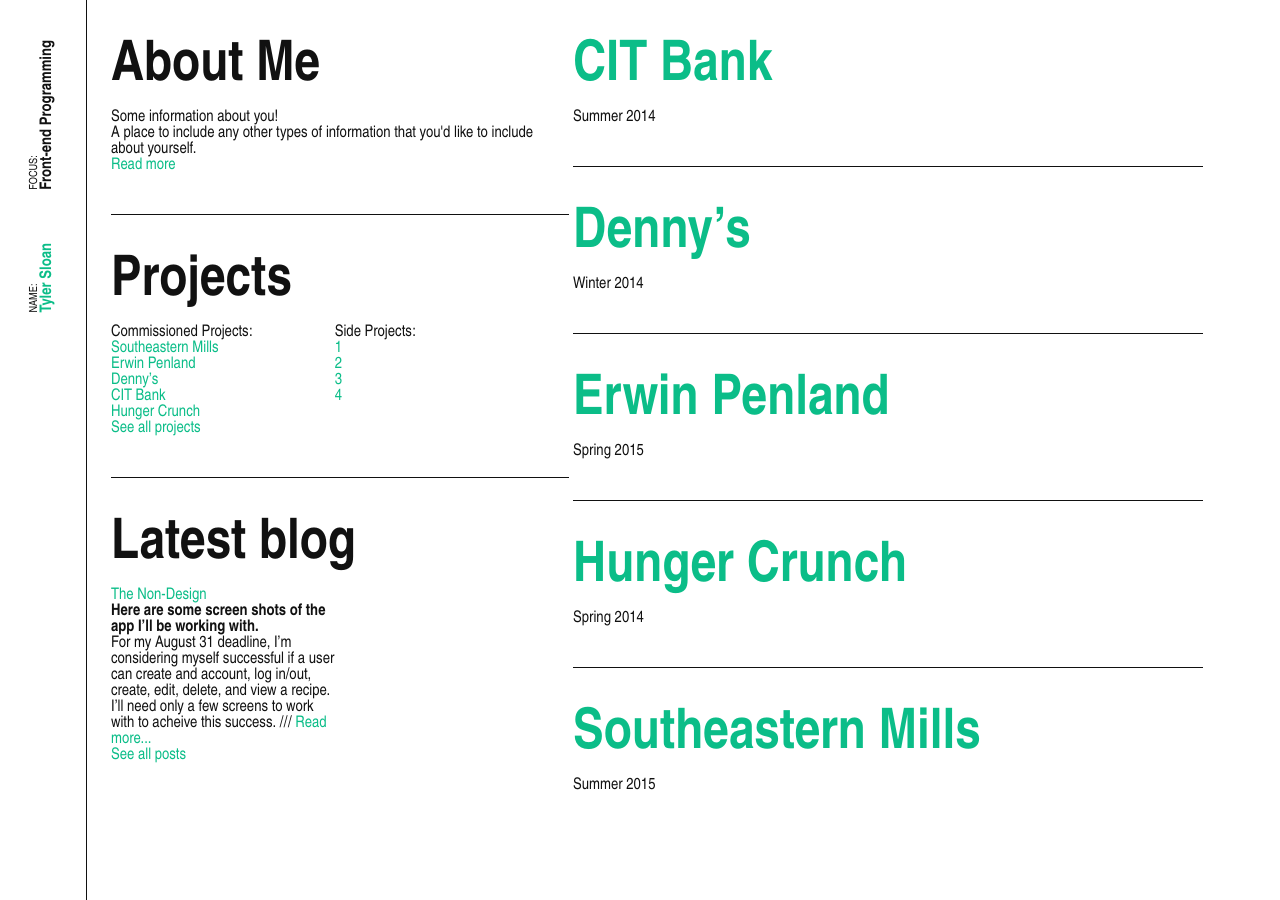
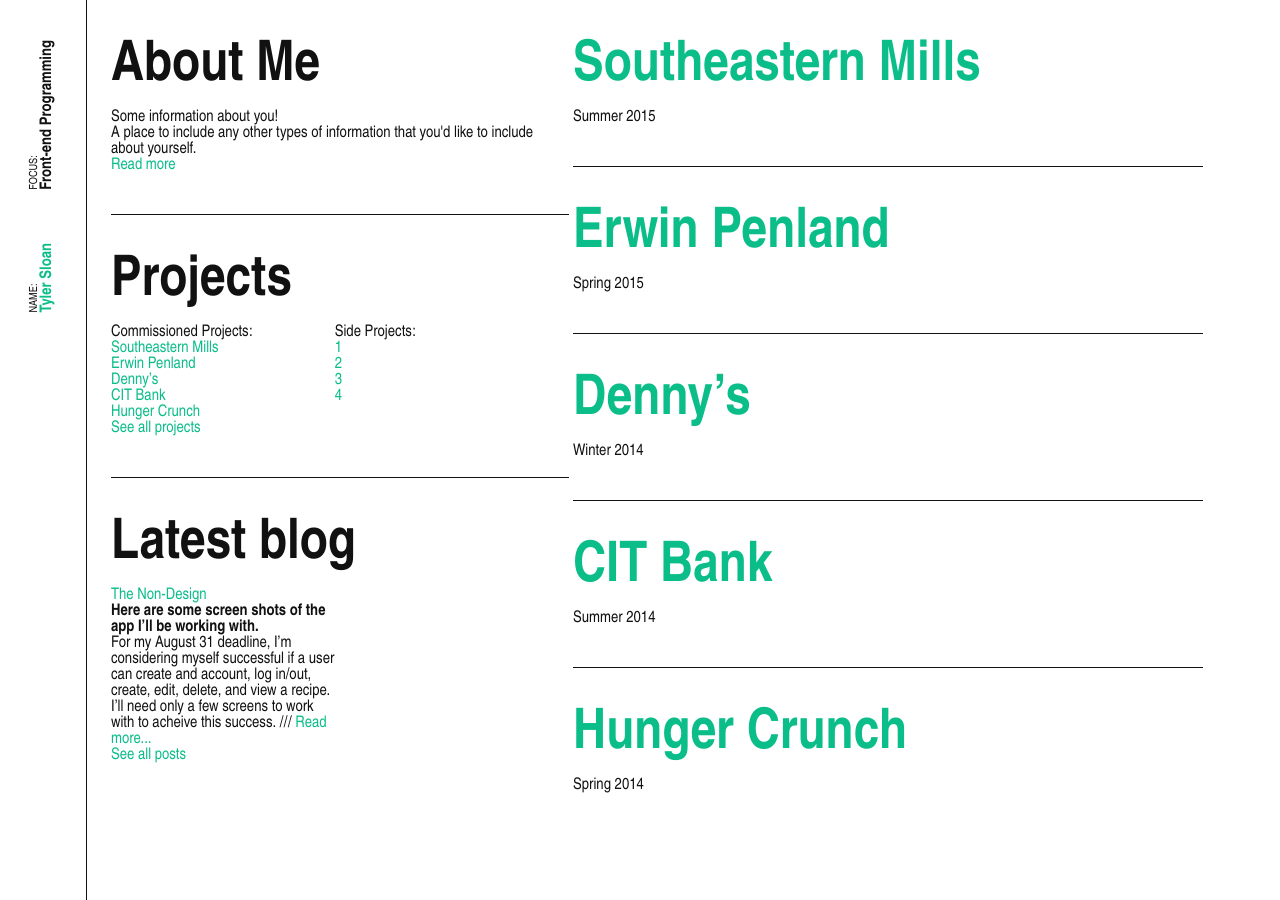
Before and after one commit to tylersloan/tylersloan.github.io, a Jekyll site: the page built from projects/index.html, in a window 1280 px wide. Built offline with Jekyll 4.4.1, drawn with Linux system fonts in a browser that asks for light colours; Markdown is read by kramdown in place of the engine named in the settings.

Commit message:
update blog and projects homepage

```diff
--- a/projects/index.html
+++ b/projects/index.html
@@ -4,9 +4,14 @@
 ---
 
 <article class="projects">
-  {% for project in site.projects %}
-    <section class="section">
-      <h2 class="section__title"><a href="{{ project.url }}">{{ project.title }}</a></h2>
+  {% assign projects = site.projects | sort: 'orderId' %}
+  {% for project in projects %}
+    <section class="section {{ project.title|slugify }}">
+      <h2 class="section__title">
+        <a data-title="{{ project.title }}" href="{{ project.url }}">
+          {{ project.title }}
+        </a>
+      </h2>
       <p>{{ project.builtIn }}</p>
     </section>
   {% endfor %}
```
Also changed, not shown: blog/index.html (+5 -6 lines).
